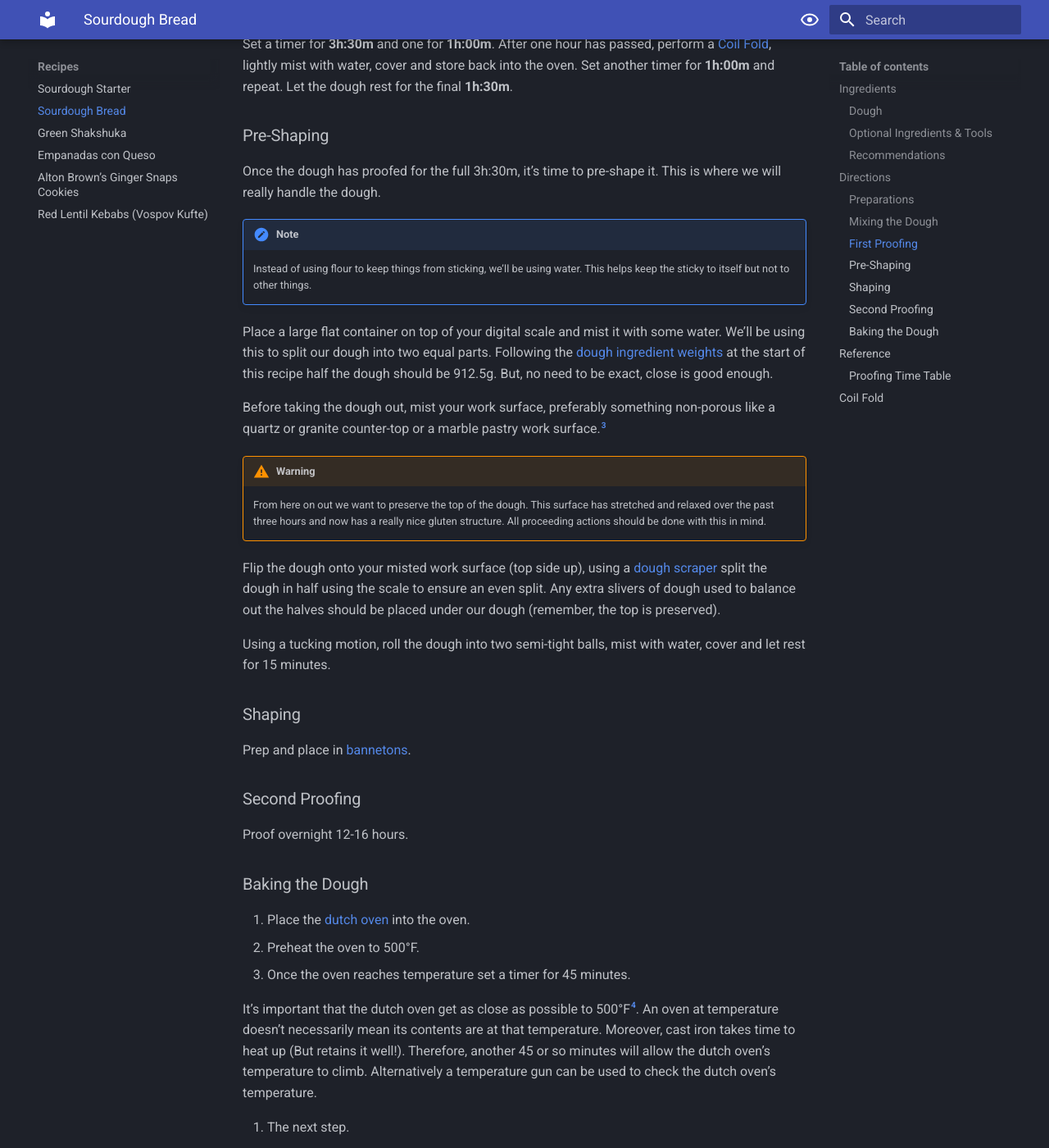
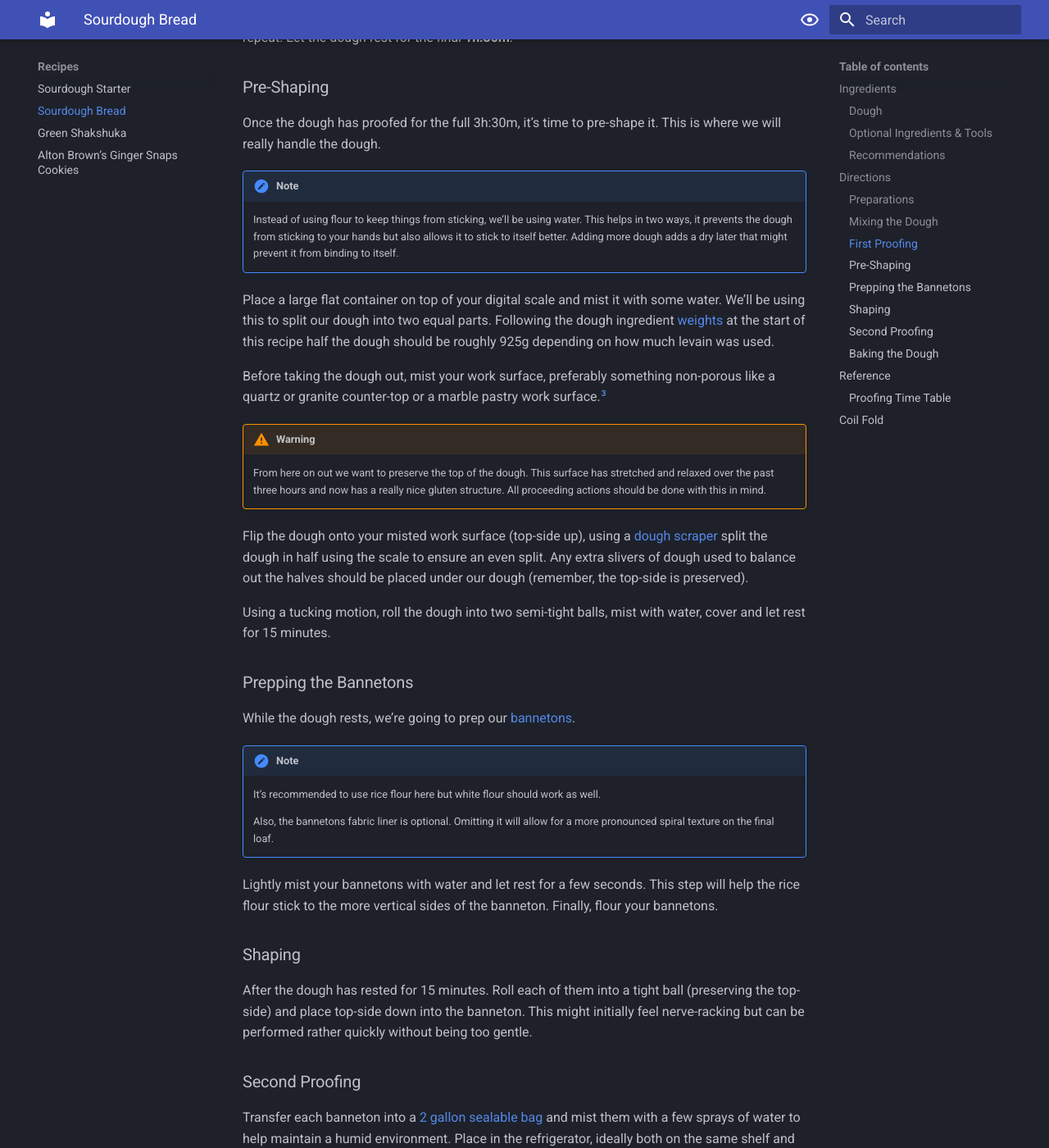
Before and after one commit to tnahs/wiki-public, an MkDocs documentation site: the page built from docs/recipes/sourdough-bread/index.md, in a window 1280 px wide and 1400 px high, scrolled down 2071 px. Shown: the whole window at 82% size. Built offline with MkDocs 1.6.1 and Material for MkDocs 9.7.7, drawn with Linux system fonts in a browser that asks for light colours; some of the changed text lies outside the part shown.

Commit message:
Updates to sourdough-bread

```diff
--- a/docs/recipes/sourdough-bread/index.md
+++ b/docs/recipes/sourdough-bread/index.md
@@ -10,20 +10,17 @@
 
 ### Dough
 
-- [x] 800g white flour
-- [x] 200g whole wheat flour
-- [x] 150g levain
-- [x] 600g water at 75°F
-- [x] 50g water at 90°F
-- [x] 25g salt
+- [ ] 800g white flour
+- [ ] 200g whole wheat flour
+- [ ] 150g-200g levain
+- [ ] 650g water at 75°F
+- [ ] 25g salt
 
 !!! info
 
     The flour should be around 13% protein content for this hydration level. Common all-purpose/bread flours contains 4g of protein per 30g of flour which equates to about 13% protein.
 
     "Bakers math" tells us that 1000g of total flour and 650g of water equates to a dough with 65% hydration.
-
-    <!-- TODO:LOW Note about protein content and hydration levels. -->
 
 ### Optional Ingredients & Tools
 
@@ -60,9 +57,9 @@
 
 ### Mixing the Dough
 
-Combine **800g of white flour**, **200g of whole wheat flour** and **600g of water at 75°F**. Mix thoroughly until you have a fully homogenous ball of dough. Place in a sealed container and let it rest in a 75°F environment for 30-45 minutes. This is period is called the _Autolyse_[^autolyse].
+Combine **800g of white flour**, **200g of whole wheat flour** and **650g of water at 75°F**. Mix thoroughly until you have a fully homogenous ball of dough. Place in a sealed container and let it rest in a 75°F environment for 30-45 minutes. This is period is called the _Autolyse_[^autolyse].
 
-Dissolve **25g of salt** with **50g of water at 90°F**. After the autolyse, incorporate into dough and until homogenous. Unload the dough onto a work surface and knead and stretch the dough for a few minutes until it beings to stiffen. Roll into a tight ball, place it back into a sealed container and let it rest in a 75°F environment.
+After the autolyse, sprinke **25g of salt** onto the dough and incorporate. Knead and stretch the dough for a few minutes until it beings to stiffen. Roll it into a tight ball, place it back into its sealed container and return it to its 75°F environment.
 
 !!! tip
 
@@ -83,9 +80,9 @@
 
 !!! note
 
-    Instead of using flour to keep things from sticking, we'll be using water. This helps keep the sticky to itself but not to other things.
+    Instead of using flour to keep things from sticking, we'll be using water. This helps in two ways, it prevents the dough from sticking to your hands but also allows it to stick to itself better. Adding more dough adds a dry later that might prevent it from binding to itself.
 
-Place a large flat container on top of your digital scale and mist it with some water. We'll be using this to split our dough into two equal parts. Following the [dough ingredient weights](#dough) at the start of this recipe half the dough should be 912.5g. But, no need to be exact, close is good enough.
+Place a large flat container on top of your digital scale and mist it with some water. We'll be using this to split our dough into two equal parts. Following the dough ingredient [weights](#dough) at the start of this recipe half the dough should be roughly 925g depending on how much levain was used.
 
 Before taking the dough out, mist your work surface, preferably something non-porous like a quartz or granite counter-top or a marble pastry work surface.[^marble]
 
@@ -93,31 +90,54 @@
 
     From here on out we want to preserve the top of the dough. This surface has stretched and relaxed over the past three hours and now has a really nice gluten structure. All proceeding actions should be done with this in mind.
 
-Flip the dough onto your misted work surface (top side up), using a [dough scraper](#optional-ingredients-tools) split the dough in half using the scale to ensure an even split. Any extra slivers of dough used to balance out the halves should be placed under our dough (remember, the top is preserved).
+Flip the dough onto your misted work surface (top-side up), using a [dough scraper](#optional-ingredients-tools) split the dough in half using the scale to ensure an even split. Any extra slivers of dough used to balance out the halves should be placed under our dough (remember, the top-side is preserved).
 
 Using a tucking motion, roll the dough into two semi-tight balls, mist with water, cover and let rest for 15 minutes.
 
 [^marble]:
     If we're trying to maintain a specific dough temperature, working on a thermally conductive work surface isn't generally a good idea. But at this point the first proofing is complete and shortly after the dough will be refrigerated.
 
+### Prepping the Bannetons
+
+While the dough rests, we're going to prep our [bannetons](#optional-ingredients-tools).
+
+!!! note
+
+    It's recommended to use rice flour here but white flour should work as well.
+
+    Also, the bannetons fabric liner is optional. Omitting it will allow for a more pronounced spiral texture on the final loaf.
+
+Lightly mist your bannetons with water and let rest for a few seconds. This step will help the rice flour stick to the more vertical sides of the banneton. Finally, flour your bannetons.
+
 ### Shaping
 
-Prep and place in [bannetons](#optional-ingredients-tools).
+After the dough has rested for 15 minutes. Roll each of them into a tight ball (preserving the top-side) and place top-side down into the banneton. This might initially feel nerve-racking but can be performed rather quickly without being too gentle.
 
 ### Second Proofing
 
-Proof overnight 12-16 hours.
+Transfer each banneton into a [2 gallon sealable bag](#optional-ingredients-tools) and mist them with a few sprays of water to help maintain a humid environment. Place in the refrigerator, ideally both on the same shelf and proof overnight for ~24 hours.
 
 ### Baking the Dough
 
-1. Place the [dutch oven](#optional-ingrredients-tools) into the oven.
-2. Preheat the oven to 500°F.
-3. Once the oven reaches temperature set a timer for 45 minutes.
+One hour before baking, preheat your oven to 500°F and place your [dutch oven](#optional-ingredients-tools) inside.
 
-It's important that the dutch oven get as close as possible to 500°F[^500F]. An oven at temperature doesn't necessarily mean its contents are at that temperature. Moreover, cast iron takes time to heat up (But retains it well!). Therefore, another 45 or so minutes will allow the dutch oven's temperature to climb. Alternatively a temperature gun can be used to check the dutch oven's temperature.
+!!! tip
 
-1. The next step.
-2. The step after.
+    Rather than placing a closed dutch oven into your place both the lid and body next to one another. Doing so will allow the dutch oven to heat up much faster.
+
+Once the oven reaches temperature set a timer for about 30 minutes. It's important that the dutch oven get as close as possible to 500°F[^500F]. An oven at temperature doesn't necessarily mean its contents are at that temperature. Moreover, cast iron takes time to heat up (but retains it well!). Therefore, another 30 or so minutes will allow the dutch oven's temperature to climb. Alternatively a temperature gun can be used to check the dutch oven's temperature.
+
+<!--
+TODO Flour the bottom of the bread with semolina
+TODO Flour the bottom of the dutch oven with semolina
+TODO Place bread onto dutch oven
+TODO Score bread
+TODO Place back in oven
+TODO Set timer for 20 minutes
+TODO Remove lid, but keep inside the oven to help maintain temperature
+TODO Set timer for 20 minutes
+TODO Bread is ready when internal temp is 205-210F
+-->
 
 [^500F]: The closest I've managed has been around 490°F.
 
--- a/mkdocs.yml
+++ b/mkdocs.yml
@@ -45,9 +45,9 @@
       - recipes/sourdough-starter/index.md
       - recipes/sourdough-bread/index.md
       - recipes/green-shakshuka/index.md
-      - recipes/empanadas-con-queso/index.md
       - recipes/alton-browns-ginger-snaps-cookies/index.md
-      - recipes/vospov-kufte/index.md
+      # - recipes/empanadas-con-queso/index.md
+      # - recipes/vospov-kufte/index.md
 
 markdown_extensions:
   - footnotes
```
Also changed, not shown: docs/index.md (deleted, +0 -1 lines).
